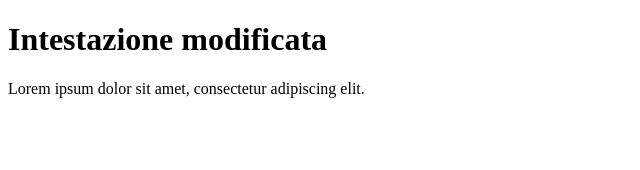
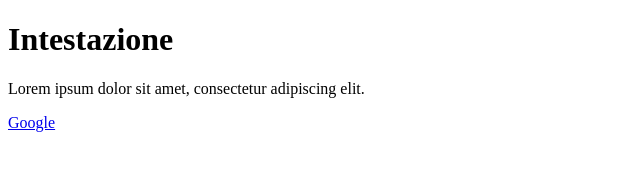
Before and after one commit to matteobaccan/SitoPersonale, a plain HTML site: page index.html in a window 1280 px wide. Shown: the whole page, without its empty margins (0-640 px from the left). Drawn offline with Linux system fonts and the light colour scheme.

Commit message:
aggiunto link a google

```diff
--- a/index.html
+++ b/index.html
@@ -5,7 +5,10 @@
     </head>
 
     <body>
-        <h1>Intestazione modificata</h1>
+        <h1>Intestazione</h1>
         <p>Lorem ipsum dolor sit amet, consectetur adipiscing elit.</p>
+
+        <a href="https://www.google.com">Google</a>
+
     </body>
 </html>
```
